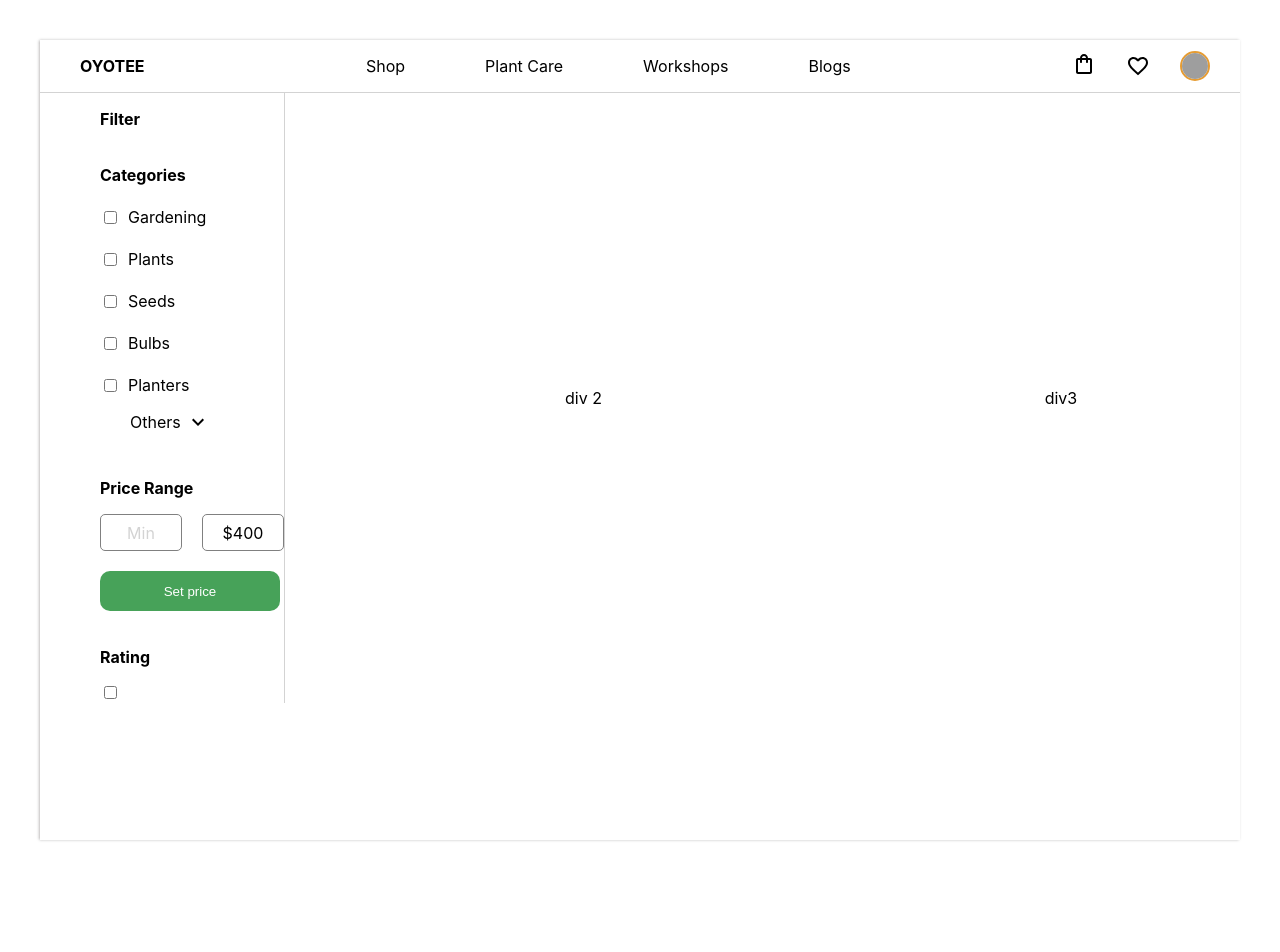
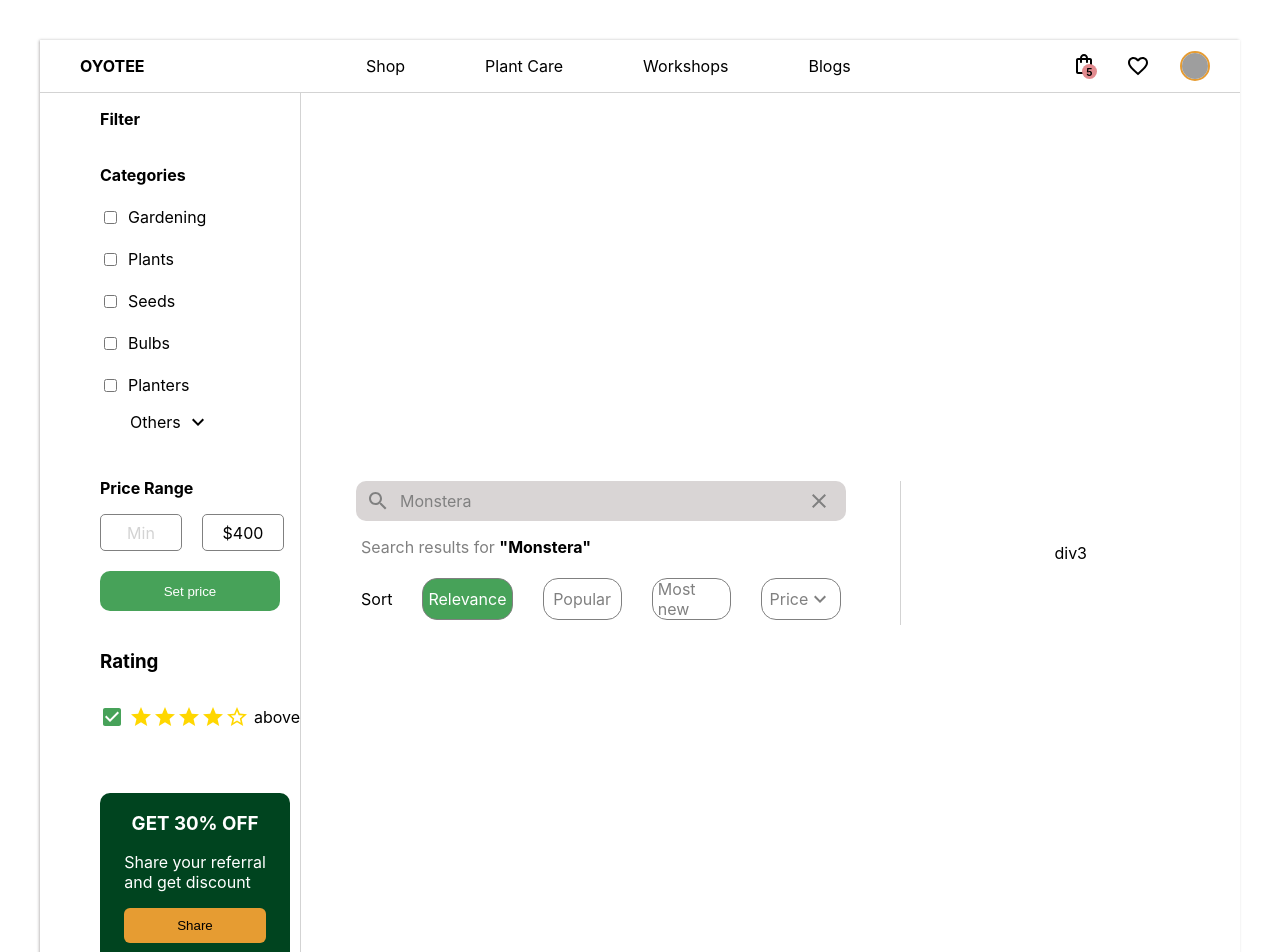
Before and after one commit to agwenchez/badili.africa_assesment, a React (Create React App) app: page / in a window 1280 px wide. Shown: the top 952 px of the page. Before the commit the page ends 880 px from the top, so only its background shows below. Built offline with nearby package versions, Linux system fonts and the light colour scheme; grey boxes are pictures that could not be loaded.

Commit message:
Few bug fixes on header component and creation of the main center section

```diff
--- a/src/App.css
+++ b/src/App.css
@@ -1,5 +1,5 @@
 .App{
   margin:40px;
-  height: 100vh;
+  /* height: 100vh; */
   box-shadow: -1px 0px 3px .25px rgba(89,84,84,0.57);
 }
--- a/src/App.js
+++ b/src/App.js
@@ -1,5 +1,5 @@
 import './App.css';
-import Main from './components/main/main';
+import Main from './components/main/Main';
 
 function App() {
   return (
--- a/src/components/header/Header.jsx
+++ b/src/components/header/Header.jsx
@@ -6,6 +6,7 @@ import ShoppingBagOutlinedIcon from '@mui/icons-material/ShoppingBagOutlined';
 import FavoriteBorderIcon from '@mui/icons-material/FavoriteBorder';
 
 const Header = () => {
+
   return (
     <div className='container'>
         <div>
@@ -14,6 +15,7 @@ const Header = () => {
 
         <div className='nav-menu'>
             <p>Shop</p>
+            {/* <div className='underline'>123</div> */}
             <p>Plant Care</p>
             <p>Workshops</p>
             <p>Blogs</p>
@@ -23,6 +25,7 @@ const Header = () => {
         <div className='icons-right'>
             <div className='cart'>
                 <ShoppingBagOutlinedIcon />
+                <p>5</p>
             </div>
             <FavoriteBorderIcon/>
             <img src="https://image.shutterstock.com/image-photo/indoor-portrait-beautiful-brunette-young-260nw-640005220.jpg" alt="" />
--- a/src/components/header/header-styles.css
+++ b/src/components/header/header-styles.css
@@ -11,6 +11,13 @@
     flex-direction: row;
     gap:80px;
     cursor: pointer;
+}
+
+.underline{
+    height: 2px;
+    width: 8px;
+    color: #47a259;
+    margin-top: 10px;
 }
 
 .header-title{
@@ -32,3 +39,23 @@
     border-radius: 50%;
     border: 2px solid #e69c32;
 }
+
+.cart{
+    position: relative;
+}
+
+.cart p{
+    position: absolute;
+    top:2px;
+    right:-1px;
+    z-index: 2;
+    width: 15px;
+    height: 15px;
+    background-color: #e28b8f;
+    font-weight: bold;
+    border-radius: 50%;
+    display: flex;
+    font-size: 10px;
+    align-items: center;
+    justify-content: center;
+}
--- a/src/components/main/main-styles.css
+++ b/src/components/main/main-styles.css
@@ -11,8 +11,81 @@
 .center{
     width: 100%;
     display: flex;
+    /* align-items: center;
+    justify-content: center; */
+    border-right: .25px solid lightgray;
+    flex-direction: column;
+    /* height: 100%; */
+}
+.search{
+    display: flex;
+    color: gray;
+    align-self: center;
+    justify-self: center;
+    background-color: #d9d5d5;
+    height: 40px;
+    border-radius: 10px;
+    width:80%;
+    align-items: center;
+    position: relative;
+    gap: 10px;
+    padding-left: 10px;
+}
+
+.search-results{
+    text-align: left;
+    margin-left: 10%;
+}
+
+.search-results p{
+    color:gray
+}
+
+
+.search-results span{
+    font-weight: bold;
+    color:black
+}
+
+.close-icon{
+    position: absolute;
+    right:15px
+}
+
+.sort{
+    display: flex;
+    align-items: center;
+    align-self: center;
+    /* justify-content: space-between; */
+    flex-direction: row;
+    width:80%;
+    gap:30px
+
+}
+
+.sort-pill{
+    background-color: white;
+    border: .5px solid gray;
+    width:100px;
+    height:30px;
+    padding: 5px;
+    color: gray;
+    border-radius: 15px;
+    display: flex;
     align-items: center;
     justify-content: center;
+}
+.active{
+    color: white;
+    background-color: #47a259;
+    border-radius: 15px;
+    display: flex;
+    align-items: center;
+    justify-content: center;
+    border: .5px solid gray;
+    width:100px;
+    height:30px;
+    padding: 5px;
 }
 
 .right{
@@ -109,5 +182,42 @@
 }
 
 .rating p{
-    font-weight: bold;
+    margin-left: 5px;
 }
+
+.stars{
+    display: flex;
+    flex-direction: row;
+    align-items: center;
+}
+
+.footer-banner{
+    display: flex;
+    align-items: center;
+    justify-items: center;
+    flex-direction: column;
+    height: 170px;
+    width: 190px;
+    background-color: #00441f;
+    margin-top: 50px;
+    border-radius: 10px;
+    color: white;
+    margin-bottom: 50px;
+}
+
+.footer-banner h3{
+    text-align: center;
+}
+
+.footer-banner p{
+    margin-top: -2px;
+}
+
+.footer-banner button{
+    background-color: #e69c32;
+    color: black;
+    border:none;
+    padding:10px;
+    width: 75%;
+    border-radius: 6px;
+}
--- a/src/components/main/main.jsx
+++ b/src/components/main/main.jsx
@@ -1,10 +1,16 @@
-import React, {useState} from 'react'
+import React from 'react'
 import Header from '../header/Header'
 import './main-styles.css'
 import ExpandMoreIcon from '@mui/icons-material/ExpandMore';
+import StarIcon from '@mui/icons-material/Star';
+import StarBorderIcon from '@mui/icons-material/StarBorder';
+import SearchIcon from '@mui/icons-material/Search';
+import CloseIcon from '@mui/icons-material/Close';
+import CheckBoxIcon from '@mui/icons-material/CheckBox';
 
-const main = () => {
-    const [rating, setRating] = useState(true)
+
+const Main = () => {
+
     return (
         <div>
             <Header />
@@ -57,15 +63,53 @@ const main = () => {
                     </div>
 
                     <div className='rating'>
-                        <p>Rating</p>
+                        <h3>Rating</h3>
 
                         <div className='stars'>
-                            <input type="checkbox" />
+                            <CheckBoxIcon style={{color:'#47a259', marginRight:'5px'}} />
+                            <StarIcon style={{color:"gold"}}/>
+                            <StarIcon style={{color:"gold"}}/>
+                            <StarIcon style={{color:"gold"}}/>
+                            <StarIcon style={{color:"gold"}}/>
+                            <StarBorderIcon style={{color:"gold"}}/>
+                            <p>above</p>
                         </div>
                     </div>
+
+                    <div className='footer-banner'>
+                        <h3>GET 30% OFF</h3>
+                        <p>Share your referral<br/>and get discount</p>
+                        <button>Share</button>
+                    </div>
+
                 </div>
                 <div className='center'>
-                    <p>div 2</p>
+                    <div className='search'>
+                        <SearchIcon/>
+                        <p>Monstera</p>
+                        <CloseIcon className='close-icon'/>
+                    </div>
+
+                    <div className='search-results'>
+                        <p>Search results for <span>"Monstera"</span></p>
+                    </div>
+
+                    <div className='sort'>
+                        <p>Sort</p>
+                        <div className='active'>
+                            <p>Relevance</p>
+                        </div>
+                        <div className='sort-pill'>
+                            <p>Popular</p>
+                        </div>
+                        <div className='sort-pill'>
+                            <p>Most new</p>
+                        </div>
+                        <div className='sort-pill'>
+                            <p>Price</p>
+                            <ExpandMoreIcon />
+                        </div>
+                    </div>
                 </div>
                 <div className='right'>
                     <p>div3</p>
@@ -75,4 +119,4 @@ const main = () => {
     )
 }
 
-export default main
+export default Main
```
